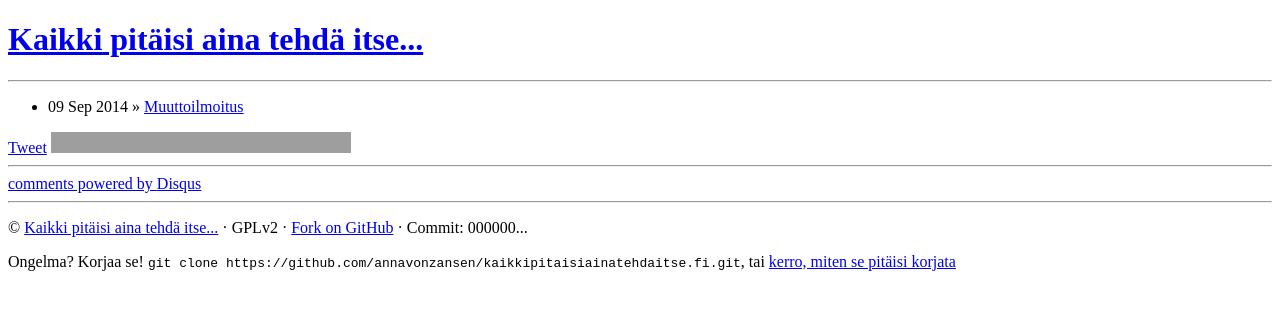
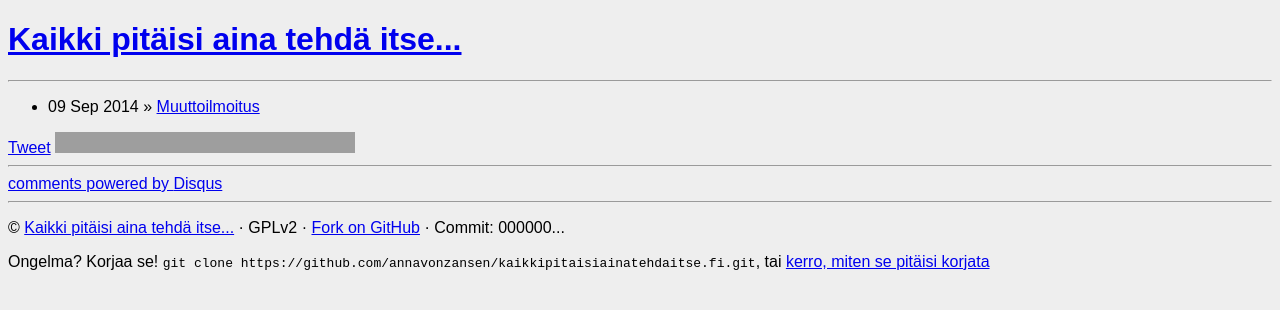
Before and after one commit to annavonzansen/kaikkipitaisiainatehdaitse.fi, a Jekyll site: the page built from index.md, in a window 1280 px wide. Shown: the top 310 px of the page. Built offline with Jekyll 4.4.1, drawn with Linux system fonts in a browser that asks for light colours; comment, search, counter and statistics services are not loaded; grey boxes are pictures that could not be loaded.

Commit message:
Fix paths to SCSS file.

```diff
--- a/_layouts/default.html
+++ b/_layouts/default.html
@@ -13,7 +13,7 @@
 
         <meta name="viewport" content="width=device-width"/>
 
-        <link rel="stylesheet" href="/stylesheets/default.css"/>
+        <link rel="stylesheet" href="/assets/default.css"/>
     </head>
     <body>
         <header>
--- a/_sass/default.scss
+++ b/assets/default.scss
@@ -1,3 +1,5 @@
+---
+---
 $font-stack: Arial, Helvetica, sans-serif;
 
 body {
```
